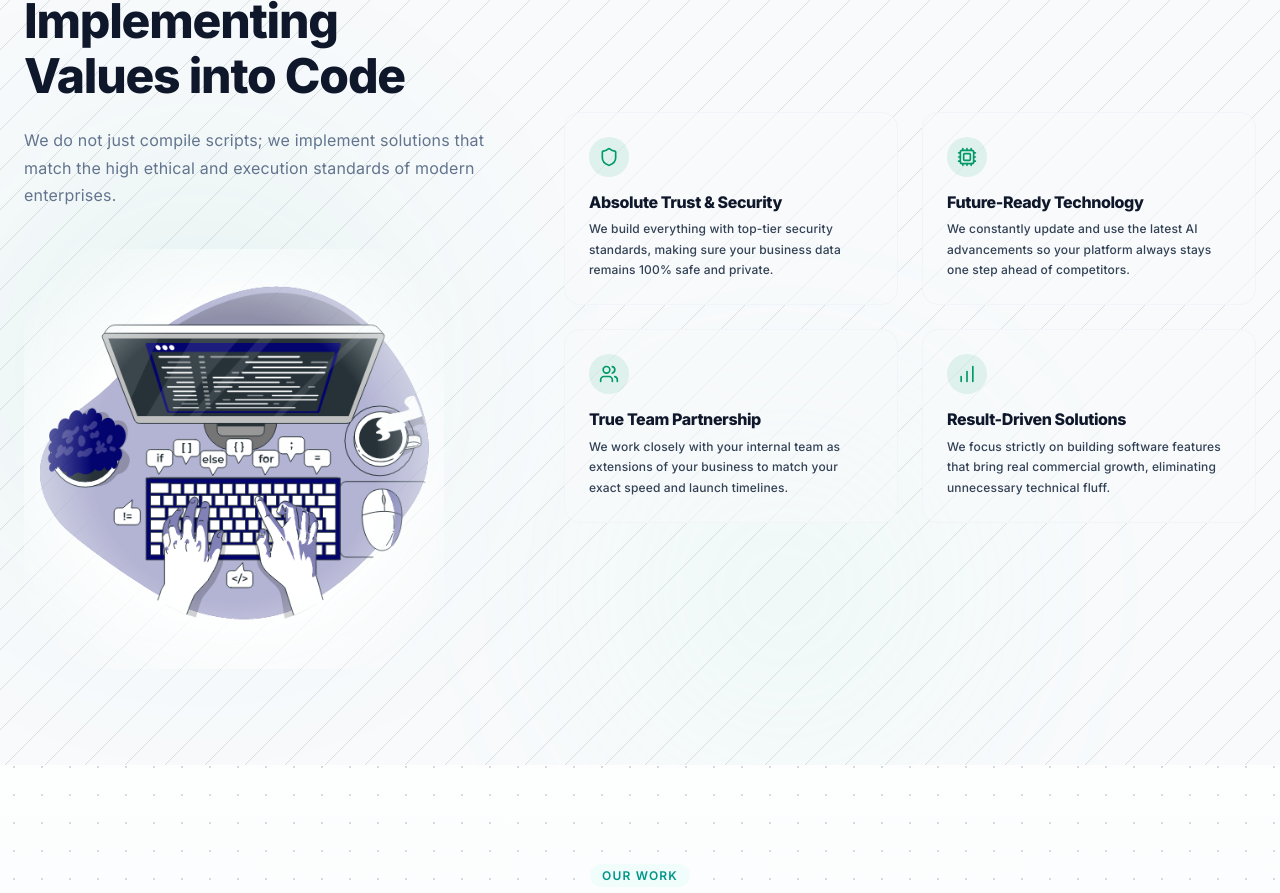
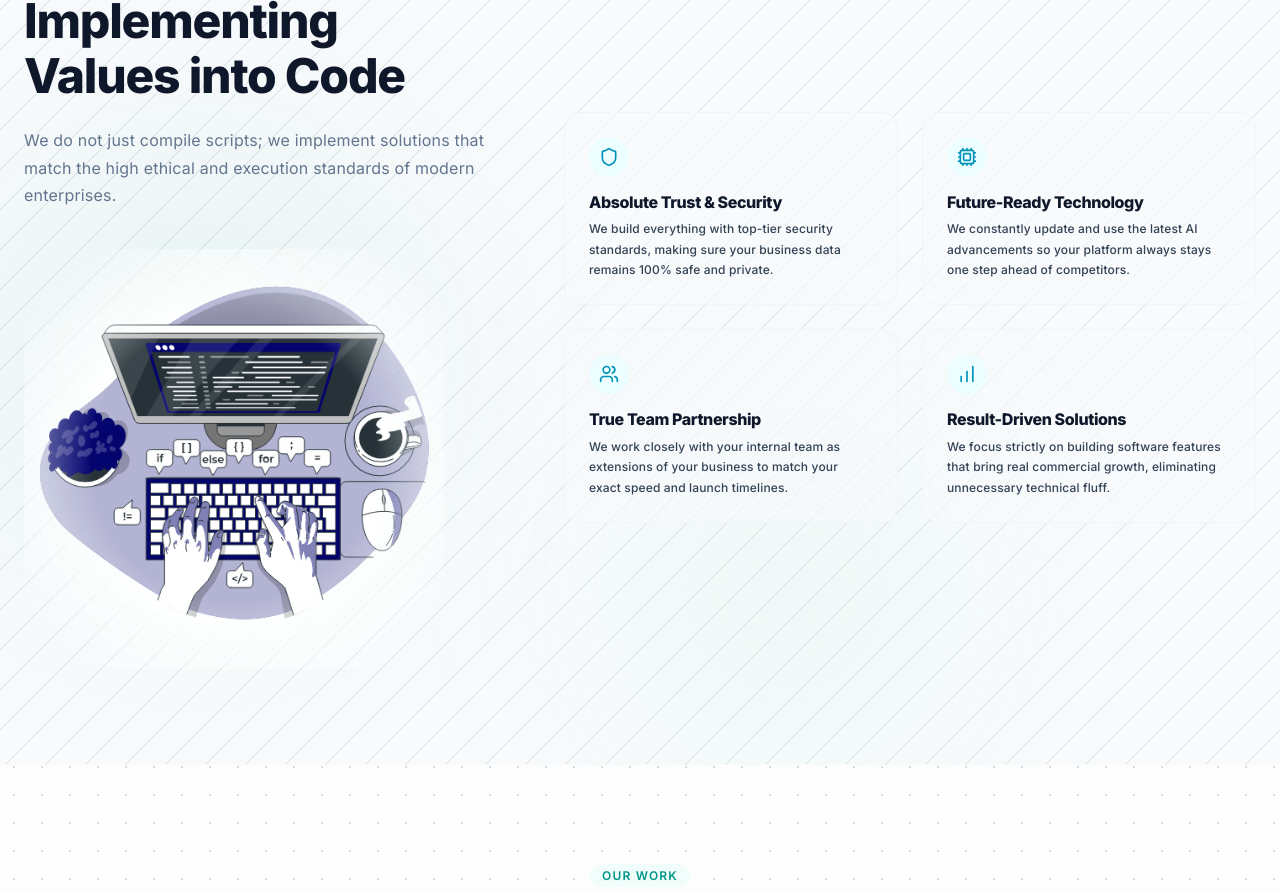
Before and after one commit to mikeyadav10042006-afk/quant-web-, a React (Vite) app: page / in a window 1280 px wide. Shown: the part 4320-5213 px from the top of the page. Built offline with nearby package versions, Linux system fonts and the light colour scheme; no server answers.

Commit message:
Change Values section hover glow from green to cyan to match code typing GIF

```diff
--- a/src/components/Values.jsx
+++ b/src/components/Values.jsx
@@ -67,9 +67,9 @@
                 whileInView={{ opacity: 1, scale: 1 }}
                 viewport={{ once: true }}
                 transition={{ duration: 0.4, delay: index * 0.1 }}
-                className="bg-slate-50/60 p-6 rounded-2xl border border-slate-100 flex flex-col text-left space-y-4 hover:bg-white hover:border-[#009966]/20 transition-all duration-300 hover:-translate-y-2 hover-values-glow cursor-default"
+                className="bg-slate-50/60 p-6 rounded-2xl border border-slate-100 flex flex-col text-left space-y-4 hover:bg-white hover:border-cyan-400/30 transition-all duration-300 hover:-translate-y-2 hover:shadow-[0_15px_30px_rgba(6,182,212,0.15),0_0_15px_rgba(6,182,212,0.1)] cursor-default group"
               >
-                <div className="w-10 h-10 rounded-full bg-[#009966]/10 flex items-center justify-center text-[#009966] shrink-0">
+                <div className="w-10 h-10 rounded-full bg-cyan-50 flex items-center justify-center text-cyan-600 shrink-0 group-hover:bg-cyan-100 transition-colors duration-300">
                   {v.icon}
                 </div>
                 <div>
```
